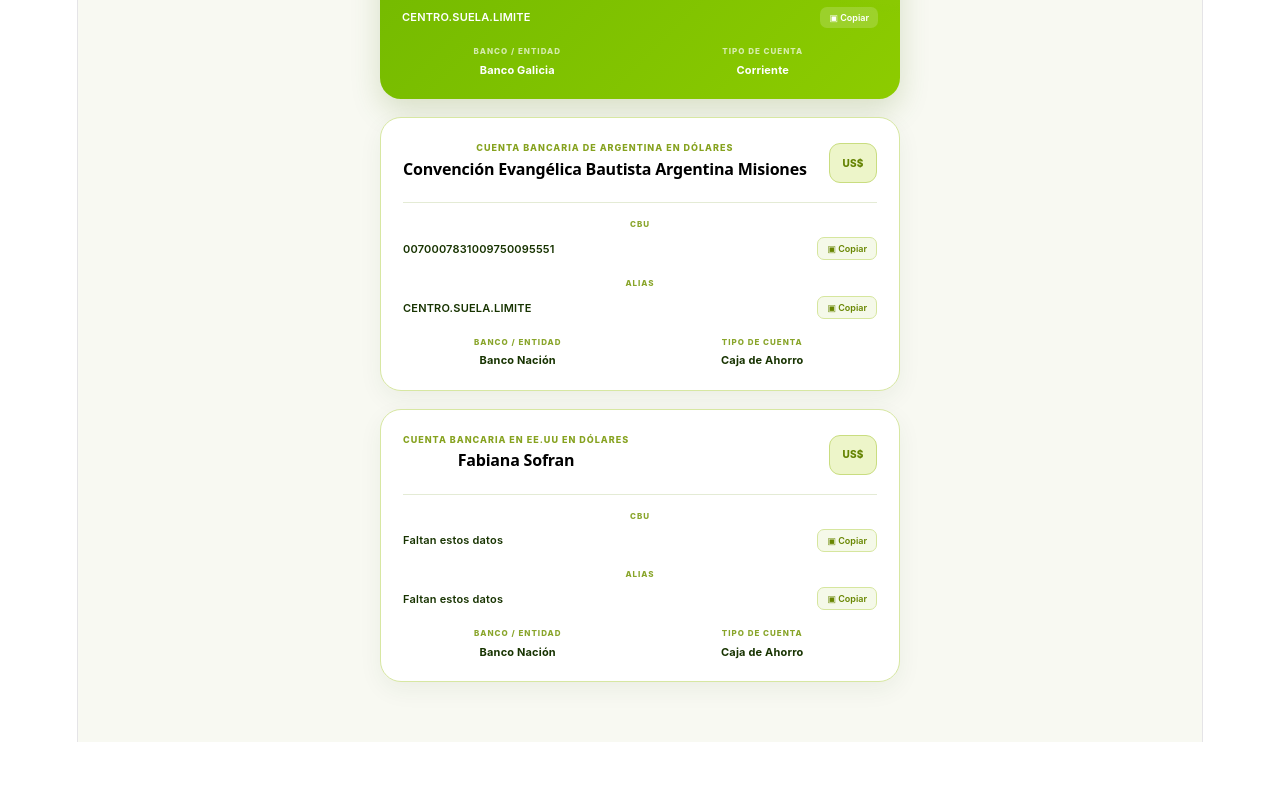
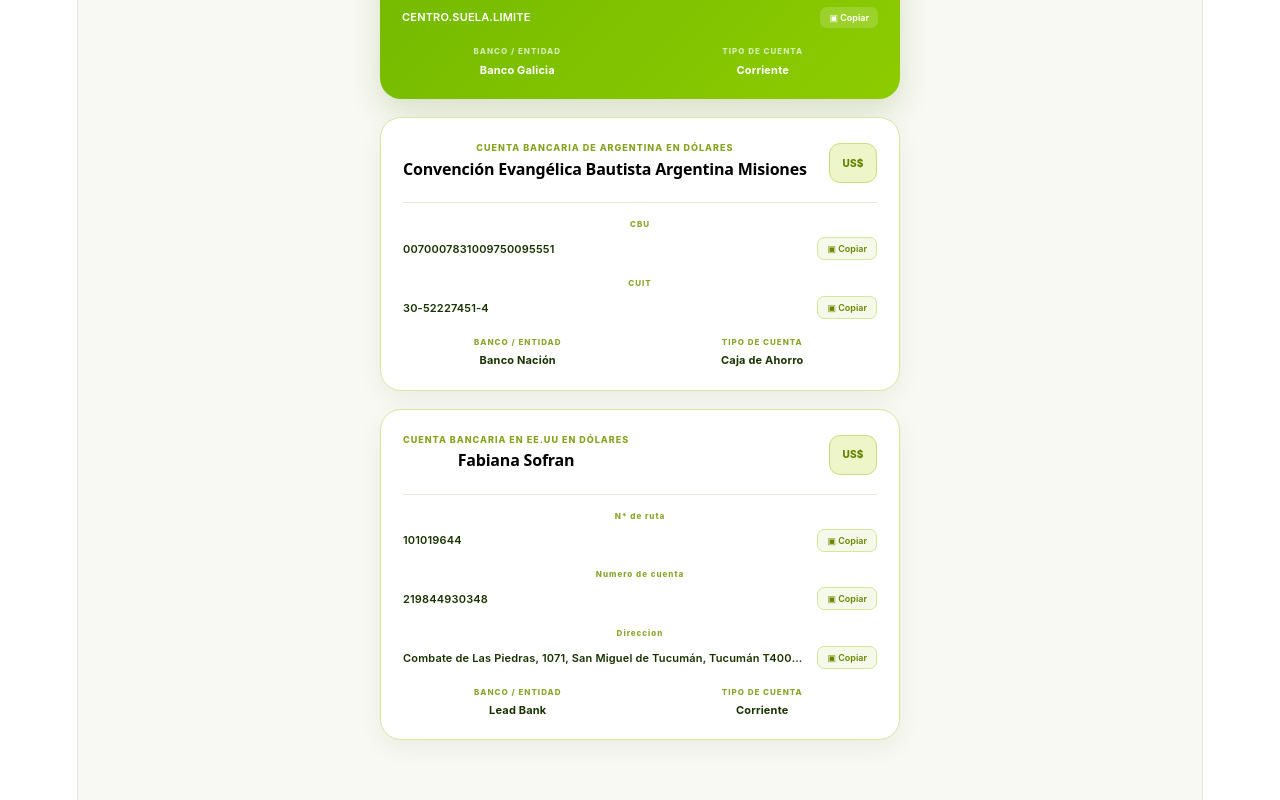
Before and after one commit to benja3086/Fu-datos, a React (Vite) app: page / in a window 1280 px wide. Shown: the part 374-1174 px from the top of the page. Before the commit the page ends 1116 px from the top, so only its background shows below. Built offline with nearby package versions, Linux system fonts and the light colour scheme.

Commit message:
fix: numero de cuentas agregados

```diff
--- a/src/Home.jsx
+++ b/src/Home.jsx
@@ -150,14 +150,14 @@
           {/* ALIAS */}
 
           <div className="bank-info">
-            <span className="info-label">ALIAS</span>
+            <span className="info-label">CUIT</span>
 
             <div className="info-row">
-              <span className="bank-value">CENTRO.SUELA.LIMITE</span>
+              <span className="bank-value">30-52227451-4</span>
 
               <button
                 className="copy-btn white-copy"
-                onClick={() => copiar("CENTRO.SUELA.LIMITE", "alias-dolares")}
+                onClick={() => copiar("30-52227451-4", "alias-dolares")}
               >
                 {copiado === "alias-dolares" ? "✓ Copiado" : "▣ Copiar"}
               </button>
@@ -198,14 +198,14 @@
           {/* CBU */}
 
           <div className="bank-info">
-            <span className="info-label">CBU</span>
+            <span className="info-label"> N* de ruta</span>
 
             <div className="info-row">
-              <span className="bank-value"> Faltan estos datos</span>
+              <span className="bank-value"> 101019644</span>
 
               <button
                 className="copy-btn white-copy"
-                onClick={() => copiar("0070007831009750095551", "cbu-dolares")}
+                onClick={() => copiar("101019644", "cbu-dolares")}
               >
                 {copiado === "cbu-dolares" ? "✓ Copiado" : "▣ Copiar"}
               </button>
@@ -215,16 +215,39 @@
           {/* ALIAS */}
 
           <div className="bank-info">
-            <span className="info-label">ALIAS</span>
+            <span className="info-label">Numero de cuenta</span>
 
             <div className="info-row">
-              <span className="bank-value">Faltan estos datos</span>
+              <span className="bank-value">219844930348</span>
 
               <button
                 className="copy-btn white-copy"
-                onClick={() => copiar("CENTRO.SUELA.LIMITE", "alias-dolares")}
+                onClick={() => copiar("219844930348", "alias-dolares")}
               >
                 {copiado === "alias-dolares" ? "✓ Copiado" : "▣ Copiar"}
+              </button>
+            </div>
+          </div>
+          <div className="bank-info">
+            <span className="info-label">Direccion</span>
+
+            <div className="info-row">
+              <span className="bank-value">
+                {" "}
+                Combate de Las Piedras, 1071, San Miguel de Tucumán, Tucumán
+                T4000, Argentina
+              </span>
+
+              <button
+                className="copy-btn white-copy"
+                onClick={() =>
+                  copiar(
+                    "Combate de Las Piedras, 1071, San Miguel de Tucumán, Tucumán T4000, Argentina",
+                    "direccion-dolares",
+                  )
+                }
+              >
+                {copiado === "direccion-dolares" ? "✓ Copiado" : "▣ Copiar"}
               </button>
             </div>
           </div>
@@ -235,13 +258,13 @@
             <div className="footer-item">
               <span className="info-label">BANCO / ENTIDAD</span>
 
-              <strong>Banco Nación</strong>
+              <strong> Lead Bank</strong>
             </div>
 
             <div className="footer-item">
               <span className="info-label">TIPO DE CUENTA</span>
 
-              <strong>Caja de Ahorro</strong>
+              <strong>Corriente</strong>
             </div>
           </div>
         </div>
```
